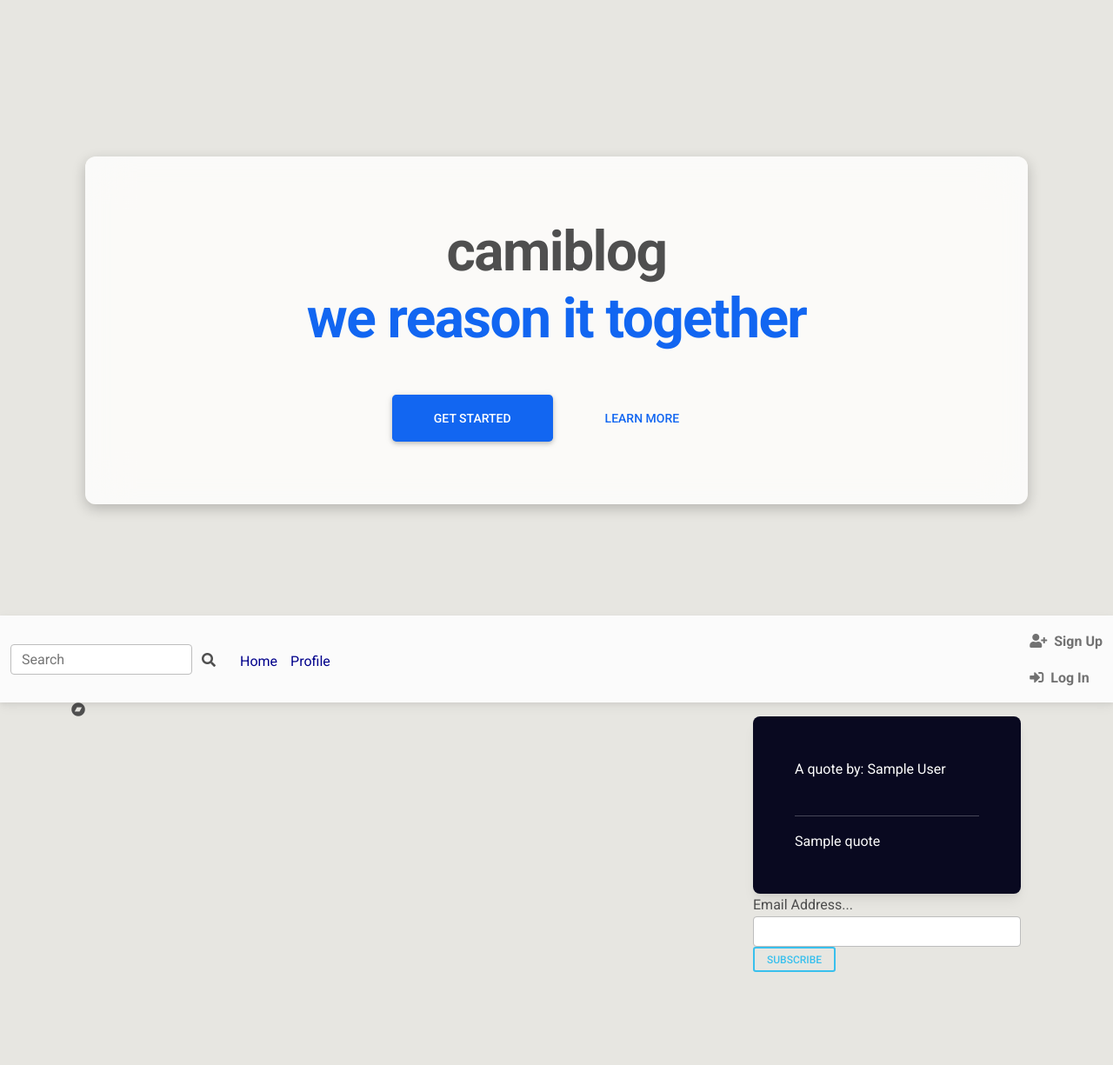
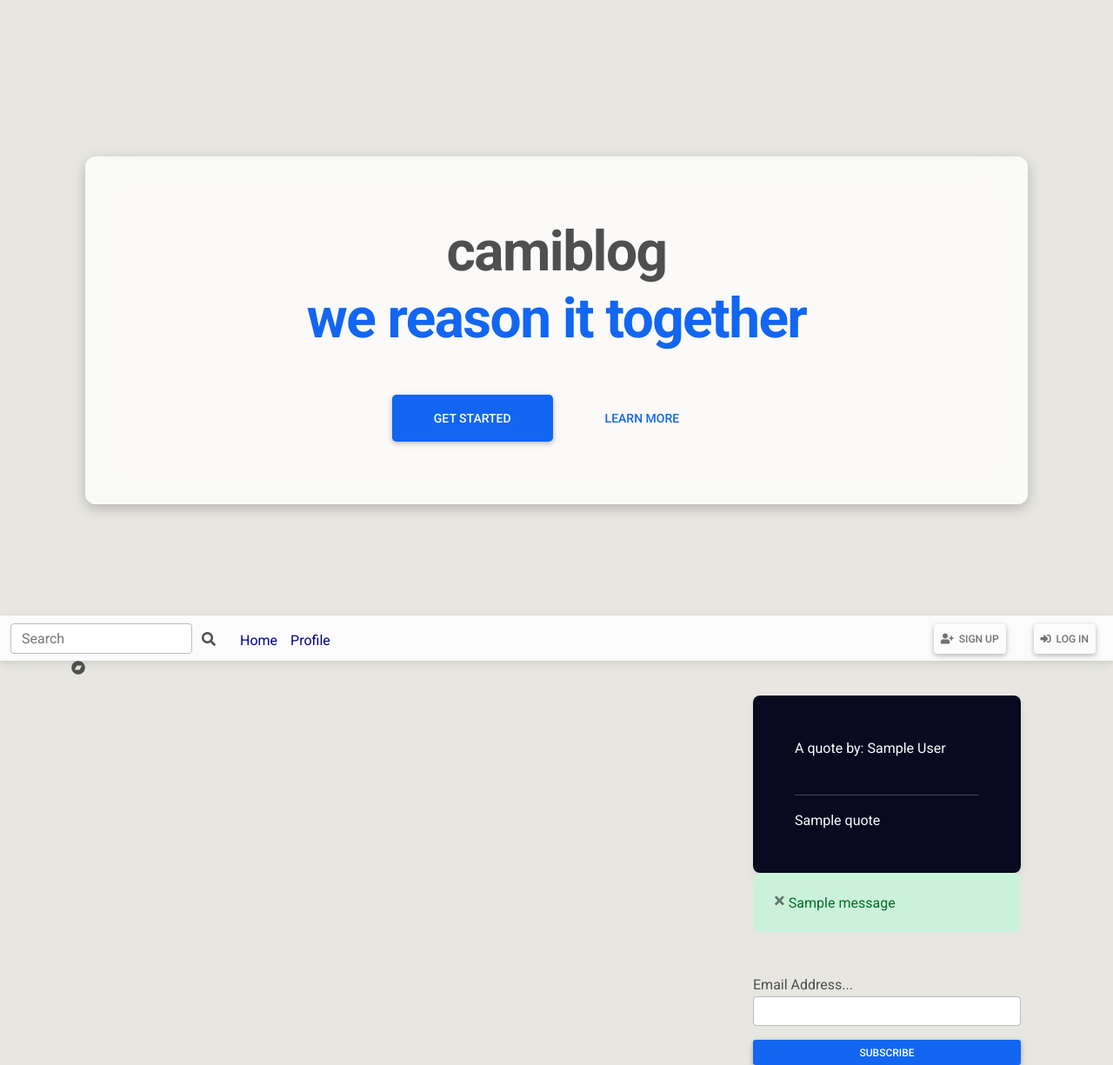
Before and after one commit to Michael-Ogaye/camiblog, a Flask app: page / in a window 1280 px wide. Shown: the whole page at 87% size. Before the commit the page ends 1118 px from the top, so only its background shows below. Run offline with Flask 2, Linux system fonts and the light colour scheme; tables that the repository leaves empty hold one stand-in row (values such as "Sample post"); one stand-in notice (Sample message) is shown; a database or web service that is not in the repository returns one stand-in record (values such as "Sample title"); data that the repository does not hold is empty; some libraries are stand-ins or nearby versions.

Commit message:
st:buttons

```diff
--- a/app/templates/index.html
+++ b/app/templates/index.html
@@ -43,14 +43,16 @@ background-color:rgb(9, 9, 32);
                                     <p id="usern"><a href="{{url_for('main.user_posts',username = blog.user.username)}}"><span  style="color: blue"><strong>{{blog.user.username}}</strong></span> </a> </p>
                             </div>
                             <div class="col-md-10 pr-4 d-justify userblog">
-                                <p>Posted on : {{blog.posted.strftime('%d-%m-%Y')}}</p>
-                                <h4><a href="{{url_for('main.blog',id = blog.id)}}">{{blog.title }}</a></h4>
+                                <p class="text-success text-underline">created on : {{blog.posted.strftime('%d-%m-%Y')}}</p>
+                                <hr>
+                                <a href="{{url_for('main.blog',id = blog.id)}}">{{blog.title }}</a>
+                                <br>
                                 <p>{{blog.content}}</p>
-                                <p> <a class="btn btn-sm btn-info" href="{{url_for('main.blog',id = blog.id)}}" > Comment</a> {{blog.comment.count()}} Comments</p>
+                                <p> <a class="btn btn-sm btn-primary rounded-pill" href="{{url_for('main.blog',id = blog.id)}}" ><i class="fa-solid fa-comments"></i></a> <span class="ms-4 text-success">{{blog.comment.count()}} Comments</span></p>
 
                             </div>
                         </div>
-                        <hr>
+
                     </div>
 
                 {% endfor %}
@@ -68,7 +70,7 @@ background-color:rgb(9, 9, 32);
                 {% endfor %}
 
             </div>
-            <div class="col-md-4 ">
+            <div class="col-md-4 mt-4">
                 <div class="container">
                     <div class="card cardquote p-5 qt">
                         <div class="card-title">
@@ -79,19 +81,19 @@ background-color:rgb(9, 9, 32);
                     </div>
                 </div>
                 <div class="container-fluid">
-                    <!-- {% for message in get_flashed_messages() %}
+                    {% for message in get_flashed_messages() %}
                     <div class="alert alert-success">
                     <button type="button" class="close" data-dismiss="alert">&times;</button>
                     {{ message }}
                     </div>
                     {% endfor %}
-                    <form class="form-inline ml-2" action="{{url_for('main.subscribe')}}" method="POST"> -->
-                        <div class="md-form form-group">
+                    <form class="form-inline ml-2" action="{{url_for('main.subscribe')}}" method="POST">
+                        <div class="md-form form-group mt-5">
                             <label class="white-color">Email Address...</label>
                             <input type="email"  class="form-control " name ="subscriber" required>
                         </div>
-                        <div class="md-form form-group">
-                            <button class="btn btn-sm btn-outline-info" id="subs">Subscribe</button>
+                        <div class="md-form form-group mt-3 mx-auto w-100 text-center">
+                            <button class="btn btn-sm btn-primary d-block mx-ato w-100" id="subs">Subscribe</button>
                         </div>
                     </form>
                 </div>
--- a/app/templates/navbar.html
+++ b/app/templates/navbar.html
@@ -68,12 +68,14 @@ nav a.lo{
 
 
         {% else %}
+        <div class="d-flex">
           <li class="nav-item">
-              <a  class="nav-link mr-1" href="{{url_for('auth.register')}}"><i class="fas fa-user-plus"></i></i>&nbsp; <strong>Sign Up</strong></a>
+              <a  class="nav-link me-2 btn p-2" href="{{url_for('auth.register')}}"><i class="fas fa-user-plus"></i></i>&nbsp; Sign Up</a>
           </li>
           <li class="nav-item">
-              <a  class="nav-link mr-5" href="{{url_for('auth.login')}}" ><i class="fas fa-sign-in-alt "></i>&nbsp; <strong>Log In</strong></a>
+              <a  class="nav-link me-2 ms-4 btn p-2" href="{{url_for('auth.login')}}" ><i class="fas fa-sign-in-alt "></i>&nbsp; Log In</a>
           </li>
+        </div>
         {%endif%}
 
     </ul>
```
